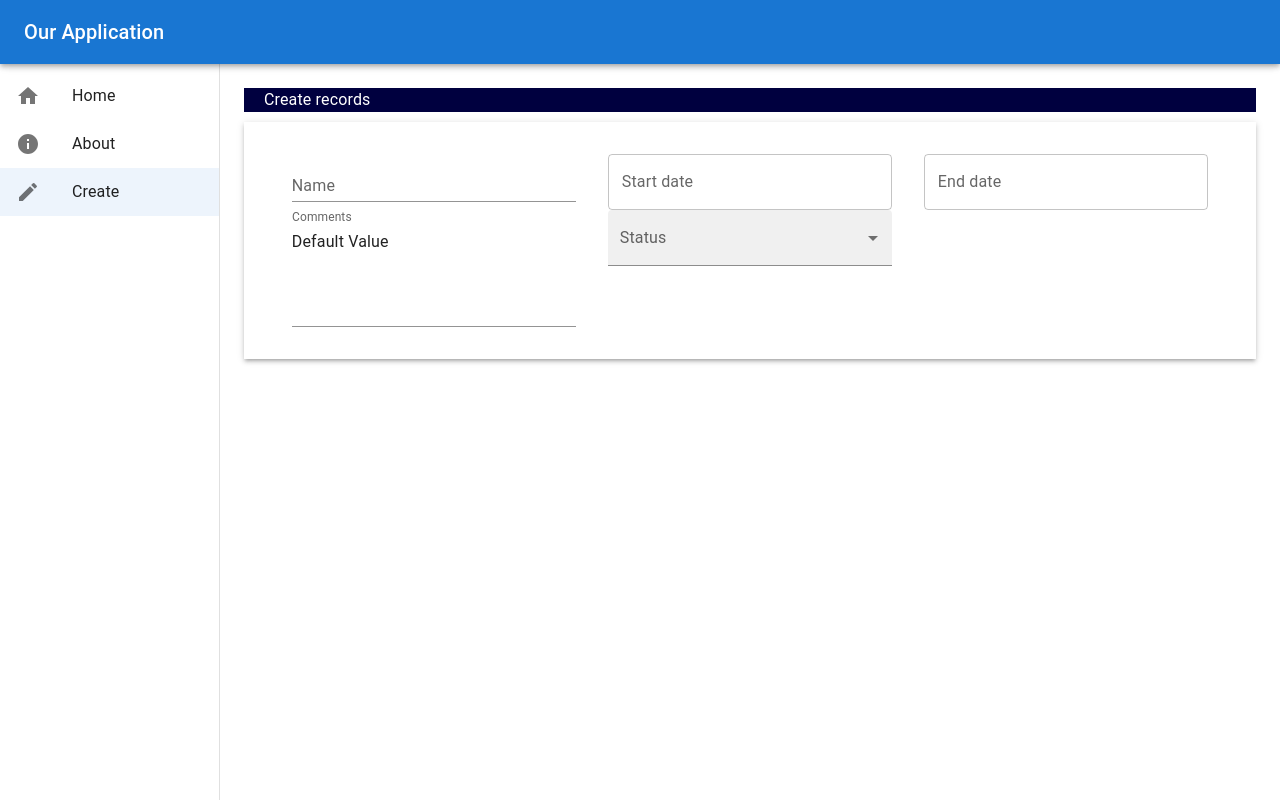
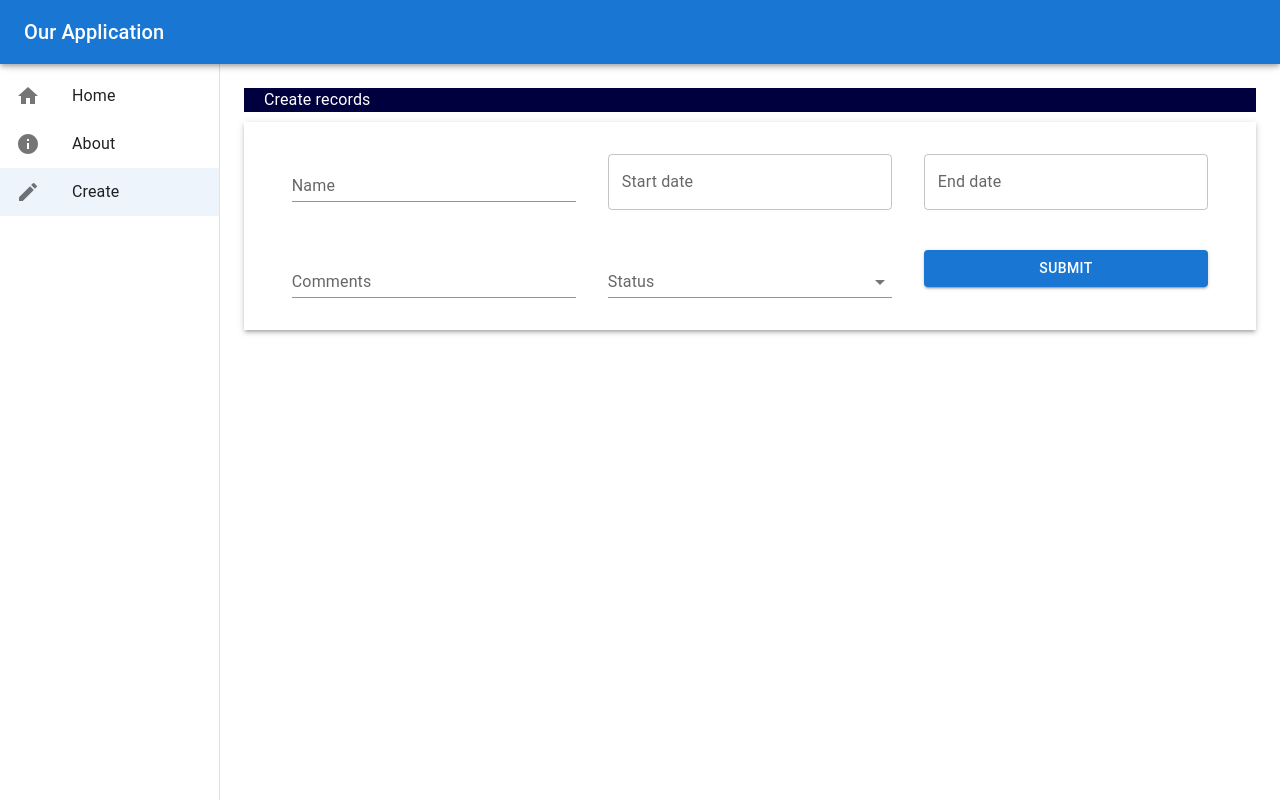
Before and after one commit to KELLSPING/TestReactDjango, a React (Create React App) app in the folder frontend/: page /create in a window 1280 px wide. Built offline with nearby package versions, Linux system fonts and the light colour scheme.

Commit message:
[Feat.]
Update view in create page.

```diff
--- a/frontend/src/components/Create.js
+++ b/frontend/src/components/Create.js
@@ -1,16 +1,19 @@
 import React from "react";
 import { useForm } from "react-hook-form";
-import { Box, Typography } from "@mui/material";
+import { Box, Button, Typography } from "@mui/material";
 import MyTextField from "./forms/MyTextField";
 import MySelectField from "./forms/MySelectField";
 import MyMultiLineField from "./forms/MyMultiLineField";
 import MyDatePickerField from "./forms/MyDatePickerField";
 
 const Create = () => {
-  const { control } = useForm();
+  const { handleSubmit, reset, setValue, control } = useForm();
+
+  const submission = (data) => console.log(data);
 
   return (
     <div>
+      <form onSubmit={handleSubmit(submission)}>
         <Box
           sx={{
             display: "flex",
@@ -37,6 +40,7 @@ const Create = () => {
             sx={{
               display: "flex",
               justifyContent: "space-around",
+              marginBottom: "40px",
             }}
           >
             <MyTextField
@@ -83,9 +87,14 @@ const Create = () => {
               width={"30%"}
             />
 
-          <Box sx={{ width: "30%" }}></Box>
+            <Box sx={{ width: "30%" }}>
+              <Button variant="contained" type="submit" sx={{width:"100%"}}>
+                Submit
+              </Button>
             </Box>
           </Box>
+        </Box>
+      </form>
     </div>
   );
 };
--- a/frontend/src/components/forms/MyDatePickerField.js
+++ b/frontend/src/components/forms/MyDatePickerField.js
@@ -13,7 +13,12 @@ export default function MyDatePickerField(props) {
         name={name}
         control={control}
         render={({ field: { onChange, value } }) => (
-          <DatePicker label={label} sx={{ width: { width } }} />
+          <DatePicker
+            label={label}
+            sx={{ width: { width } }}
+            onChange={onChange}
+            value={value}
+          />
         )}
       />
     </LocalizationProvider>
--- a/frontend/src/components/forms/MyMultiLineField.js
+++ b/frontend/src/components/forms/MyMultiLineField.js
@@ -18,9 +18,9 @@ export default function MyMultiLineField(props) {
           id="standard-multiline-static"
           sx={{ width: { width } }}
           label={label}
-          multiline
-          rows={4}
-          defaultValue="Default Value"
+          onChange={onChange}
+          value={value}
+          rows={1}
           variant="standard"
           placeholder={placeholder}
         />
--- a/frontend/src/components/forms/MySelectField.js
+++ b/frontend/src/components/forms/MySelectField.js
@@ -14,7 +14,7 @@ export default function MySelectField(props) {
   };
 
   return (
-      <FormControl variant="filled" sx={{ width: { width } }}>
+    <FormControl variant="standard" sx={{ width: { width } }}>
       <InputLabel id="demo-simple-select-filled-label">{label}</InputLabel>
       <Controller
         name={name}
@@ -27,15 +27,15 @@ export default function MySelectField(props) {
           <Select
             labelId="demo-simple-select-filled-label"
             id="demo-simple-select-filled"
-              value={age}
-              onChange={handleChange}
+            onChange={onChange}
+            value={value}
           >
             <MenuItem value="">
               <em>None</em>
             </MenuItem>
-              <MenuItem value={10}>Ten</MenuItem>
-              <MenuItem value={20}>Twenty</MenuItem>
-              <MenuItem value={30}>Thirty</MenuItem>
+            <MenuItem value={"Open"}>Open</MenuItem>
+            <MenuItem value={"In progress"}>Work in projress</MenuItem>
+            <MenuItem value={"Complete"}>Complete</MenuItem>
           </Select>
         )}
       />
--- a/frontend/src/components/forms/MyTextField.js
+++ b/frontend/src/components/forms/MyTextField.js
@@ -23,6 +23,8 @@ export default function MyTextField(props) {
       }) => (
         <TextField
           sx={{ width: { width } }}
+          onChange={onChange}
+          value={value}
           id="standard-basic"
           label={label}
           variant="standard"
```
Lines whose indentation alone changed are shown as unchanged.
